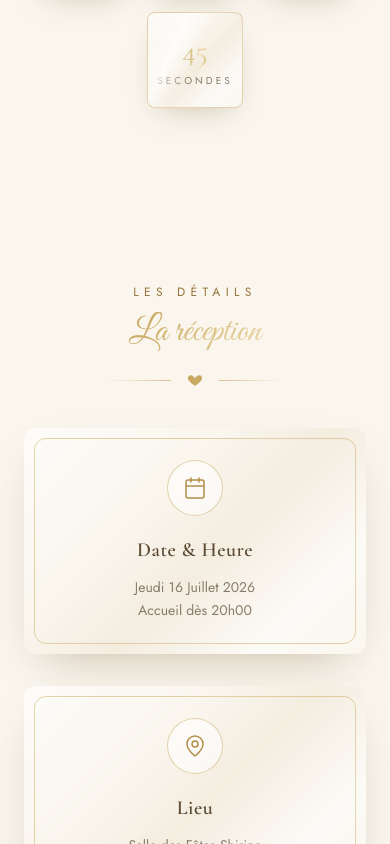
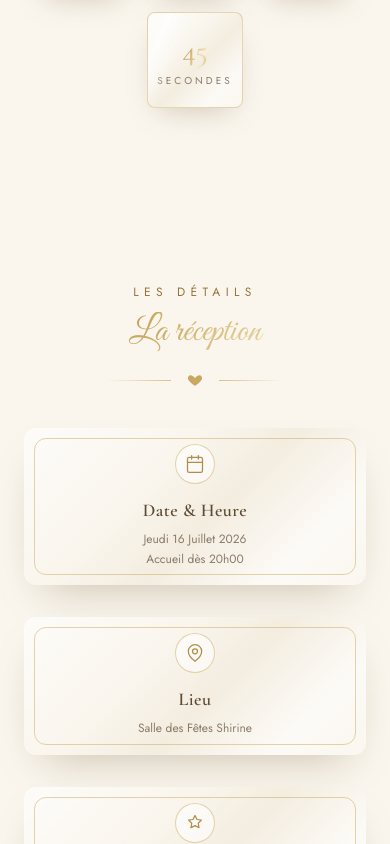
Before and after one commit to rahmachouaieb01-prog/invitation-fiancailles-rayen-dounia, a React (Vite) app: page / in a window 390 px wide. Shown: the part 1156-2000 px from the top of the page. Built offline with nearby package versions, Linux system fonts and the light colour scheme.

Commit message:
Fix reception mobile section syntax

```diff
--- a/src/components/AutoScroll.tsx
+++ b/src/components/AutoScroll.tsx
@@ -124,9 +124,19 @@ export default function AutoScroll({ active }: AutoScrollProps) {
     cancelledRef.current = false;
     setFinished(false);
 
-    const stops = Array.from(
-      document.querySelectorAll<HTMLElement>("[data-stop]")
-    );
+    const isMobile = window.innerWidth < 640;
+
+const allStops = Array.from(
+  document.querySelectorAll<HTMLElement>("[data-stop], [data-mobile-stop]")
+);
+
+const stops = allStops.filter((el) => {
+  if (isMobile) {
+    return !el.hasAttribute("data-desktop-stop");
+  }
+
+  return el.hasAttribute("data-stop") && !el.hasAttribute("data-mobile-stop");
+});
     if (stops.length === 0) {
       runningRef.current = false;
       return;
--- a/src/components/Invitation.tsx
+++ b/src/components/Invitation.tsx
@@ -104,8 +104,14 @@ export default function Invitation() {
 
       {/* ===== Details ===== */}
       <section className="relative px-6 pt-20 pb-32 sm:py-24">
-        <motion.div className="mx-auto max-w-5xl space-y-8 sm:space-y-12">
-          <div data-stop data-stop-top className="space-y-3 text-center">
+        <motion.div
+  {...fadeUp}
+  data-stop
+  data-desktop-stop
+  data-stop-top
+  className="mx-auto max-w-5xl space-y-8 sm:space-y-12"
+>
+  <div data-mobile-stop data-stop-top className="space-y-3 text-center">
   <p className="text-xs tracking-[0.45em] uppercase text-gold-600">Les détails</p>
   <h2 className="font-script text-4xl text-gold-gradient sm:text-6xl">La réception</h2>
   <Divider />
@@ -140,12 +146,14 @@ export default function Invitation() {
             ].map((c) => (
   <div
     key={c.titre}
-                className="satin-panel gold-frame relative rounded-xl p-8 text-center shadow-[0_20px_45px_-20px_rgba(120,95,55,0.4)] transition-transform duration-500 hover:-translate-y-1.5"
+    data-mobile-stop
+    data-stop-top
+    className="satin-panel gold-frame relative rounded-xl p-4 text-center shadow-[0_20px_45px_-20px_rgba(120,95,55,0.4)] transition-transform duration-500 hover:-translate-y-1.5 sm:p-8"
   >
-                <div className="mx-auto mb-5 flex h-14 w-14 items-center justify-center rounded-full border border-gold-400/50 bg-white/60">
+    <div className="mx-auto mb-3 flex h-10 w-10 items-center justify-center rounded-full border border-gold-400/50 bg-white/60 sm:mb-5 sm:h-14 sm:w-14">
       <svg
         viewBox="0 0 24 24"
-                    className="h-6 w-6 stroke-gold-500"
+        className="h-5 w-5 stroke-gold-500 sm:h-6 sm:w-6"
         fill="none"
         strokeWidth={1.5}
         strokeLinecap="round"
@@ -154,11 +162,13 @@ export default function Invitation() {
         {c.icon}
       </svg>
     </div>
-                <h3 className="mb-3 font-serif text-xl font-semibold tracking-wide text-cocoa">
+
+    <h3 className="mb-1.5 font-serif text-lg font-semibold tracking-wide text-cocoa sm:mb-3 sm:text-xl">
       {c.titre}
     </h3>
+
     {c.lignes.map((l) => (
-                  <p key={l} className="text-sm leading-relaxed text-cocoa/70">
+      <p key={l} className="text-xs leading-relaxed text-cocoa/70 sm:text-sm">
         {l}
       </p>
     ))}
```
Lines whose indentation alone changed are shown as unchanged.
